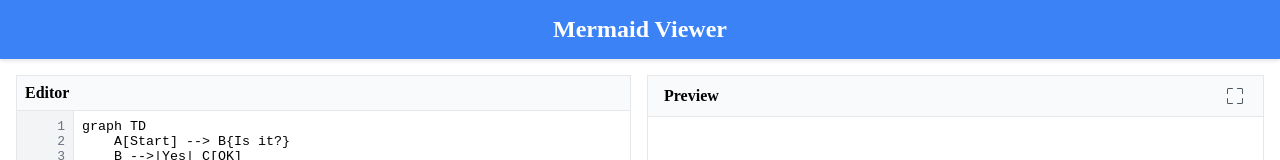
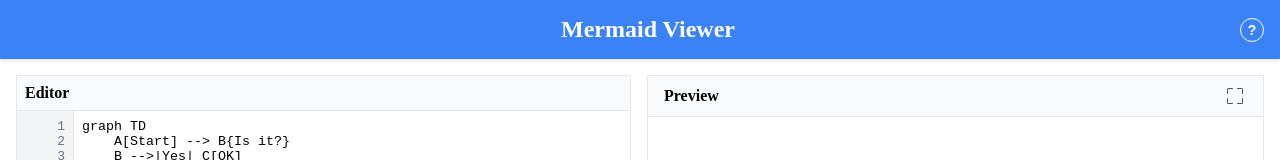
Before and after one commit to xyz600/mermaid-viewer, a React (Vite) app: page / in a window 1280 px wide. Shown: the top 160 px of the page. Built offline with nearby package versions, Linux system fonts and the light colour scheme.

Commit message:
Add help icon with feature explanation in header

```diff
--- a/src/components/Header.tsx
+++ b/src/components/Header.tsx
@@ -1,21 +1,114 @@
-import React from 'react';
+import React, { useState } from 'react';
 
 interface HeaderProps {
   title: string;
 }
 
 export const Header: React.FC<HeaderProps> = ({ title }) => {
+  const [showHelp, setShowHelp] = useState(false);
+
+  const toggleHelp = () => {
+    setShowHelp(!showHelp);
+  };
+
   return (
     <header style={{
       backgroundColor: '#3b82f6',
       color: 'white',
       display: 'flex',
-      justifyContent: 'center',
+      justifyContent: 'space-between',
       alignItems: 'center',
       padding: '1rem',
-      boxShadow: '0 2px 4px rgba(0, 0, 0, 0.1)'
+      boxShadow: '0 2px 4px rgba(0, 0, 0, 0.1)',
+      position: 'relative'
     }}>
+      <div style={{ width: '40px' }}></div> {/* Spacer for balance */}
       <h1 style={{ margin: 0, fontSize: '1.5rem', fontWeight: 'bold' }}>{title}</h1>
+      <button
+        onClick={toggleHelp}
+        style={{
+          background: 'none',
+          border: '1px solid white',
+          borderRadius: '50%',
+          width: '24px',
+          height: '24px',
+          display: 'flex',
+          alignItems: 'center',
+          justifyContent: 'center',
+          cursor: 'pointer',
+          color: 'white',
+          fontSize: '14px',
+          fontWeight: 'bold'
+        }}
+        aria-label="Help"
+        title="Help"
+      >
+        ?
+      </button>
+
+      {showHelp && (
+        <div style={{
+          position: 'absolute',
+          top: 'calc(100% + 8px)',
+          right: '16px',
+          backgroundColor: 'white',
+          color: '#333',
+          padding: '16px',
+          borderRadius: '8px',
+          boxShadow: '0 4px 12px rgba(0, 0, 0, 0.15)',
+          zIndex: 1000,
+          width: '320px',
+          maxWidth: '90vw'
+        }}>
+          <h3 style={{ margin: '0 0 12px 0', color: '#3b82f6' }}>Mermaid Viewer</h3>
+          <p style={{ margin: '8px 0', lineHeight: '1.5' }}>
+            This application allows you to create and preview Mermaid diagrams in real-time.
+          </p>
+          <p style={{ margin: '8px 0', lineHeight: '1.5' }}>
+            <a
+              href="https://mermaid.js.org/intro/"
+              target="_blank"
+              rel="noopener noreferrer"
+              style={{ color: '#3b82f6', textDecoration: 'none' }}
+            >
+              Learn more about Mermaid syntax
+            </a>
+          </p>
+
+          <h4 style={{ margin: '16px 0 8px 0', fontSize: '14px' }}>Controls:</h4>
+          <ul style={{ margin: '0', paddingLeft: '20px', fontSize: '14px' }}>
+            <li style={{ margin: '4px 0' }}>
+              <strong>Fullscreen:</strong> Click the expand button in the top-right of the preview or press <kbd style={{ backgroundColor: '#f1f5f9', padding: '2px 4px', borderRadius: '4px' }}>Ctrl+F</kbd>
+            </li>
+            <li style={{ margin: '4px 0' }}>
+              <strong>Exit Fullscreen:</strong> Click the close button or press <kbd style={{ backgroundColor: '#f1f5f9', padding: '2px 4px', borderRadius: '4px' }}>Escape</kbd>
+            </li>
+            <li style={{ margin: '4px 0' }}>
+              <strong>Pan:</strong> Click and drag the diagram
+            </li>
+            <li style={{ margin: '4px 0' }}>
+              <strong>Zoom:</strong> Use the mouse wheel to zoom in and out
+            </li>
+          </ul>
+
+          <button
+            onClick={toggleHelp}
+            style={{
+              display: 'block',
+              margin: '16px 0 0 auto',
+              padding: '6px 12px',
+              backgroundColor: '#3b82f6',
+              color: 'white',
+              border: 'none',
+              borderRadius: '4px',
+              cursor: 'pointer',
+              fontSize: '14px'
+            }}
+          >
+            Close
+          </button>
+        </div>
+      )}
     </header>
   );
 };
```
